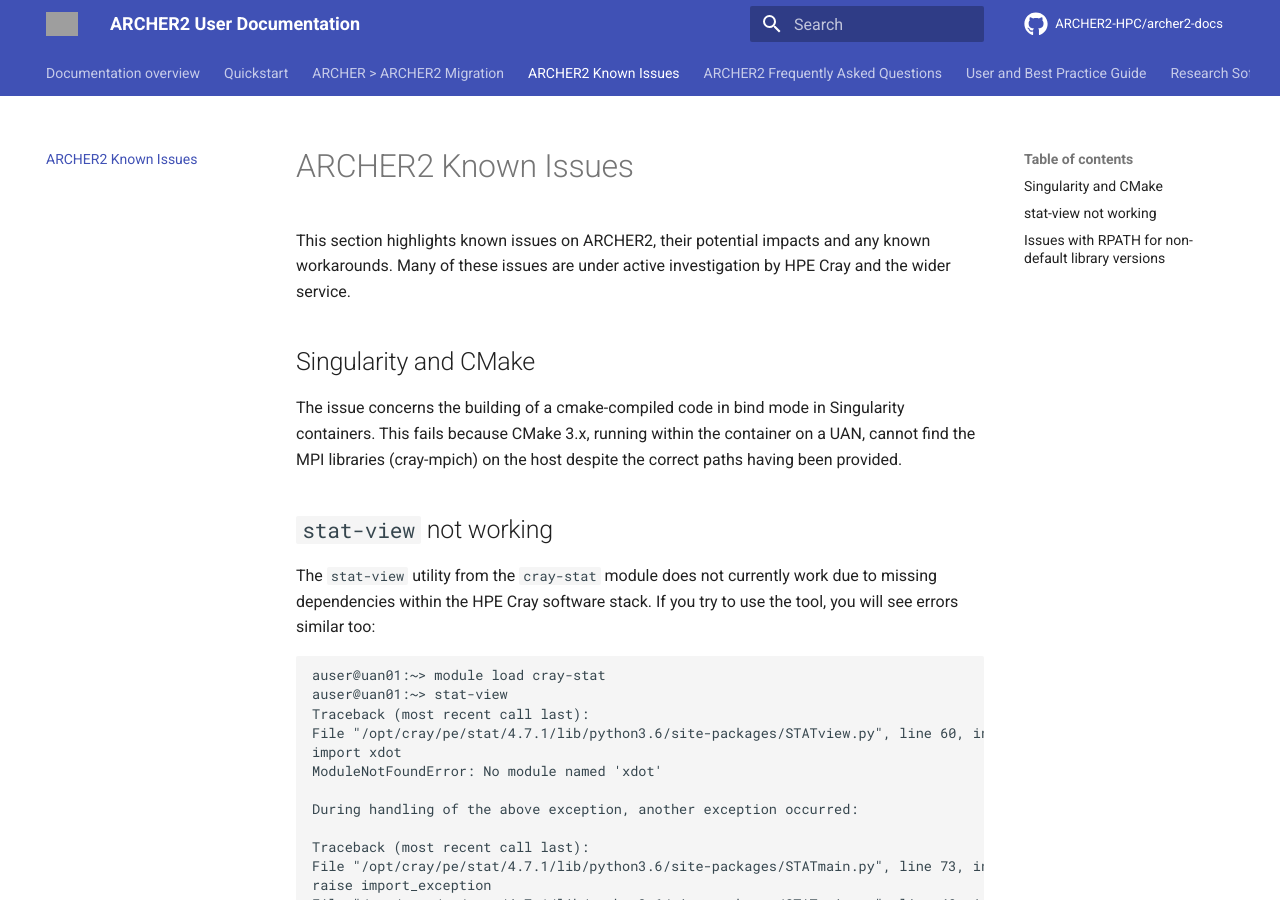
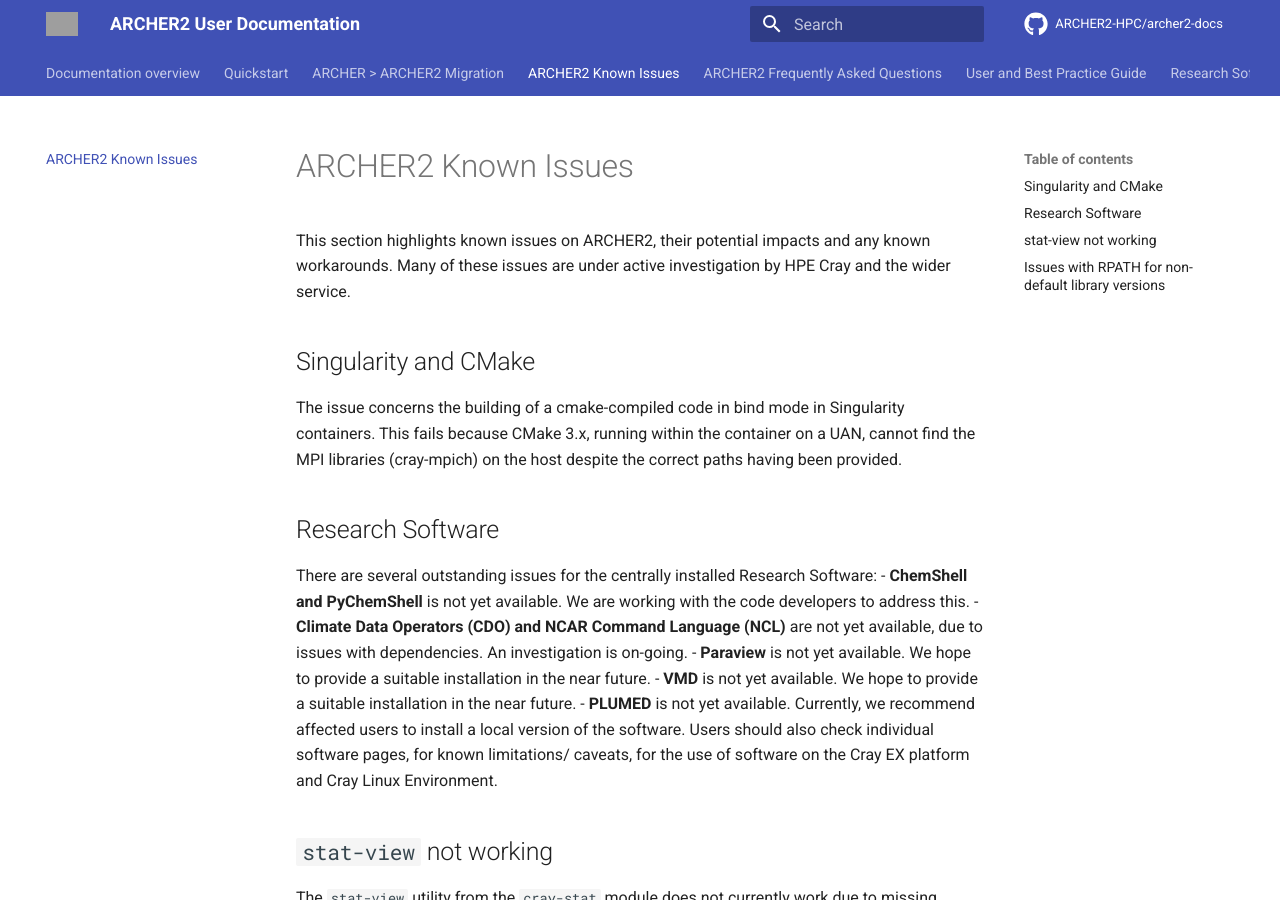
Before and after one commit to ARCHER2-HPC/archer2-docs, an MkDocs documentation site: the page built from docs/known-issues/index.md, in a window 1280 px wide and 900 px high. Built offline with MkDocs 1.6.1 and Material for MkDocs 9.7.7, drawn with Linux system fonts in a browser that asks for light colours; comment, search, counter and statistics services are not loaded; grey boxes are pictures that could not be loaded.

Commit message:
Updated known issues for Research Software
Added known issues pertaining to centrally installed software

```diff
--- a/docs/known-issues/index.md
+++ b/docs/known-issues/index.md
@@ -9,6 +9,15 @@
 Singularity containers. This fails because CMake 3.x, running within the
 container on a UAN, cannot find the MPI libraries (cray-mpich) on the host
 despite the correct paths having been provided.
+
+## Research Software
+There are several outstanding issues for the centrally installed Research Software:
+- **ChemShell and PyChemShell** is not yet available. We are working with the code developers to address this.
+- **Climate Data Operators (CDO) and NCAR Command Language (NCL)** are not yet available, due to issues with dependencies. An investigation is on-going.
+- **Paraview** is not yet available. We hope to provide a suitable installation in the near future.
+- **VMD** is not yet available. We hope to provide a suitable installation in the near future.
+- **PLUMED** is not yet available. Currently, we recommend affected users to install a local version of the software.
+Users should also check individual software pages, for known limitations/ caveats, for the use of software on the Cray EX platform and Cray Linux Environment.
 
 ## `stat-view` not working
 The `stat-view` utility from the `cray-stat` module does not currently
```
